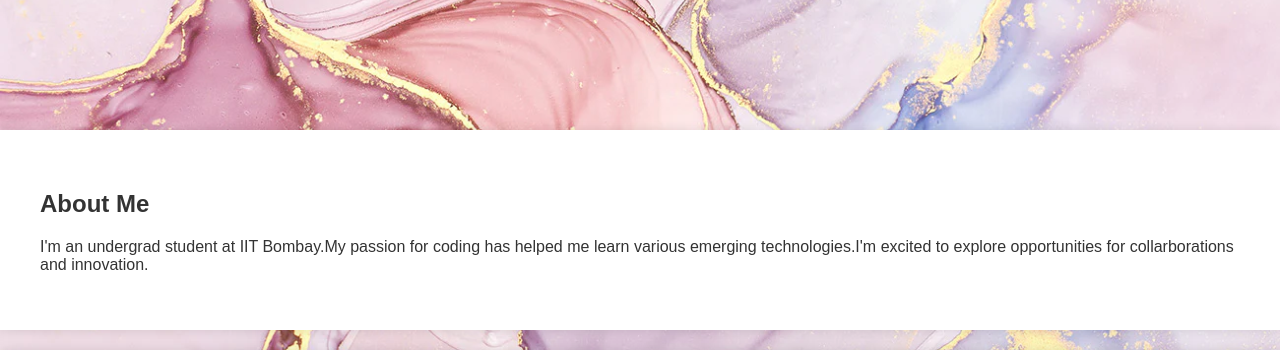
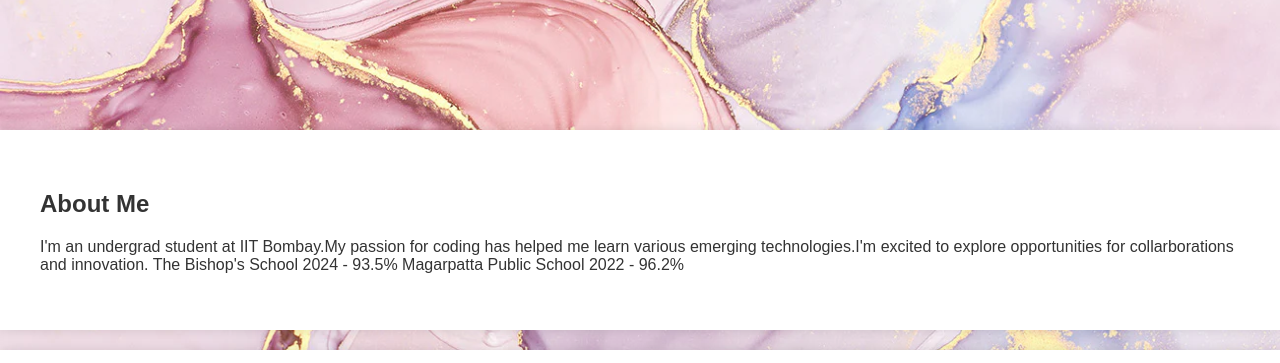
Before and after one commit to jiya-glich/portfolio, a plain HTML site: page index.html in a window 1280 px wide. Shown: the part 437-800 px from the top of the page. Drawn offline with Linux system fonts and the light colour scheme.

Commit message:
Update index.html

```diff
--- a/index.html
+++ b/index.html
@@ -171,7 +171,9 @@
     <section id="about" class="content">
         <div class="container">
             <h2>About Me</h2>
-            <p>I'm an undergrad student at IIT Bombay.My passion for coding has helped me learn various emerging technologies.I'm excited to explore opportunities for collarborations and innovation.</p>
+            <p>I'm an undergrad student at IIT Bombay.My passion for coding has helped me learn various emerging technologies.I'm excited to explore opportunities for collarborations and innovation.
+            The Bishop's School 2024  - 93.5%
+            Magarpatta Public School 2022 - 96.2%</p>
         </div>
     </section>
 
```
